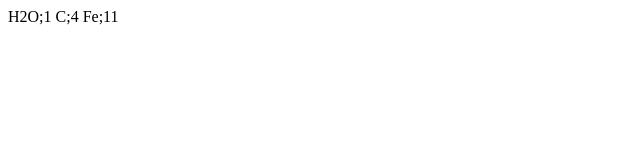
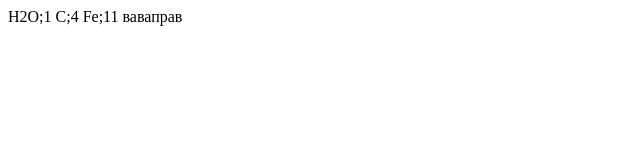
Before and after one commit to Pavel-Gulida/Pavel-Gulida, a plain HTML site: page index.html in a window 1280 px wide. Shown: the full height of the page, 0-640 px from the left. Drawn offline with Linux system fonts and the light colour scheme.

Commit message:
Update index.html

```diff
--- a/index.html
+++ b/index.html
@@ -8,5 +8,6 @@
 H2O;1
 C;4
 Fe;11
+  ваваправ
 </body>
 </html>
```
